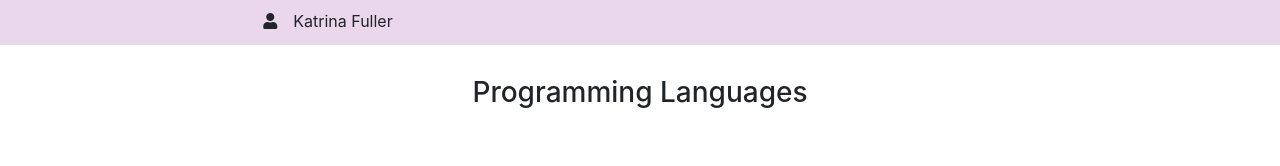
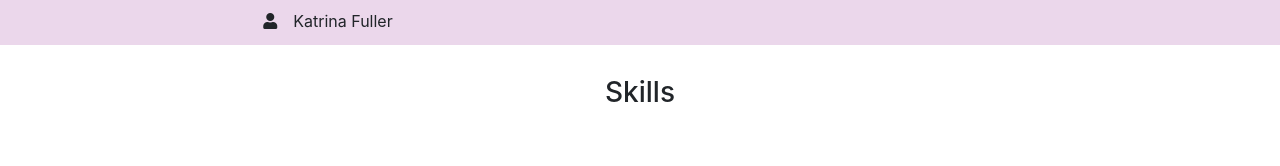
Before and after one commit to KatrinaFuller/katrinafuller.github.io, a plain HTML site: page index.html in a window 1280 px wide. Shown: the part 1197-1363 px from the top of the page. Drawn offline with nearby package versions, Linux system fonts and the light colour scheme.

Commit message:
added notes breaking up the different sections

```diff
--- a/index.html
+++ b/index.html
@@ -15,6 +15,8 @@
 
 <body>
   <div class="container-fluid">
+
+    <!-- top directory -->
     <div class="row top-row align-items-center">
       <div class="col-3 col-md-2 col-lg-1">
         <i class="fab fa-kaggle p-1 fa-4x purple"></i>
@@ -36,9 +38,13 @@
         <p class="text-uppercase text-center">contact</p>
       </div>
     </div>
+
+    <!-- image -->
     <div class="row image-row">
       <div class="text-center centered purple special-font">Software Developer</div>
     </div>
+
+    <!-- about me section -->
     <div class="row about-me align-items-center">
       <div class="col-12 text-center">
         <h3>About Me</h3>
@@ -58,9 +64,11 @@
           13 week program and am very excited about everything I will get to learn.</p>
       </div>
     </div>
+
+    <!-- skills section -->
     <div class="row languages align-items-center">
       <div class="col-12 text-center">
-        <h3>Programming Languages</h3>
+        <h3>Skills</h3>
       </div>
       <div class="col text-center">
         <i class="fab fa-html5 fa-5x p-3"></i>
@@ -75,11 +83,15 @@
         <i class="fab fa-js fa-5x p-3"></i>
       </div>
     </div>
+
+    <!-- project section -->
     <div class="row projects align-items-center">
       <div class="col-12 text-center">
         <h3>Projects</h3>
       </div>
     </div>
+
+    <!-- contact info section -->
     <div class="row contact-info align-items-center justify-content-center">
       <div class="col-12 text-center">
         <h3>Contact</h3>
```
